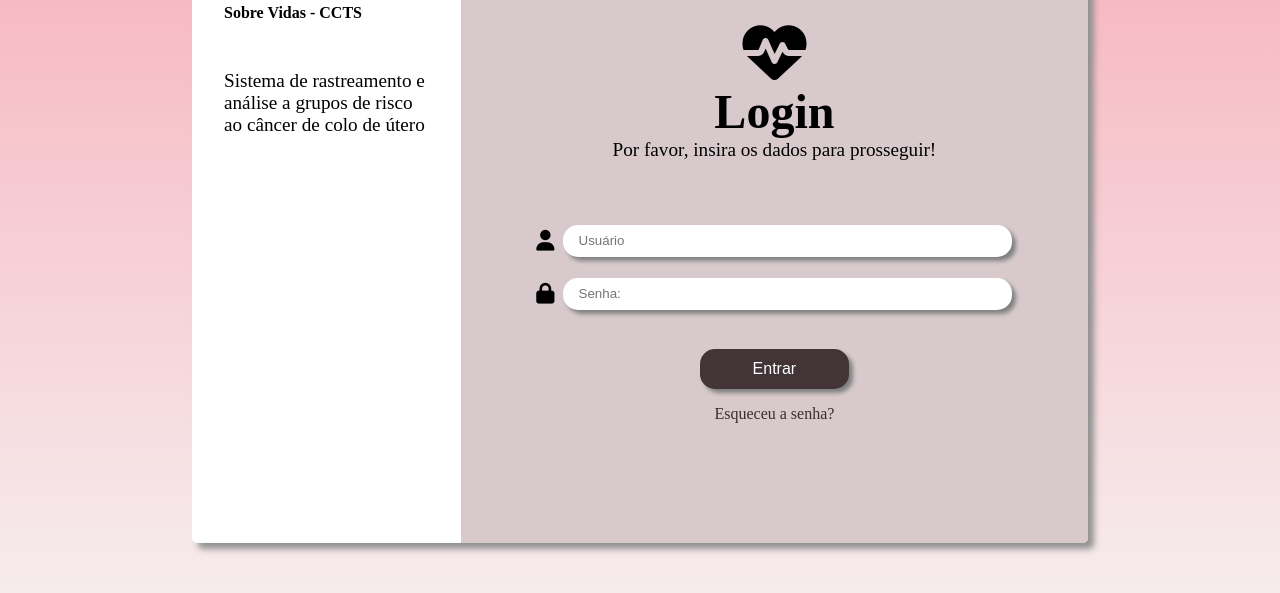
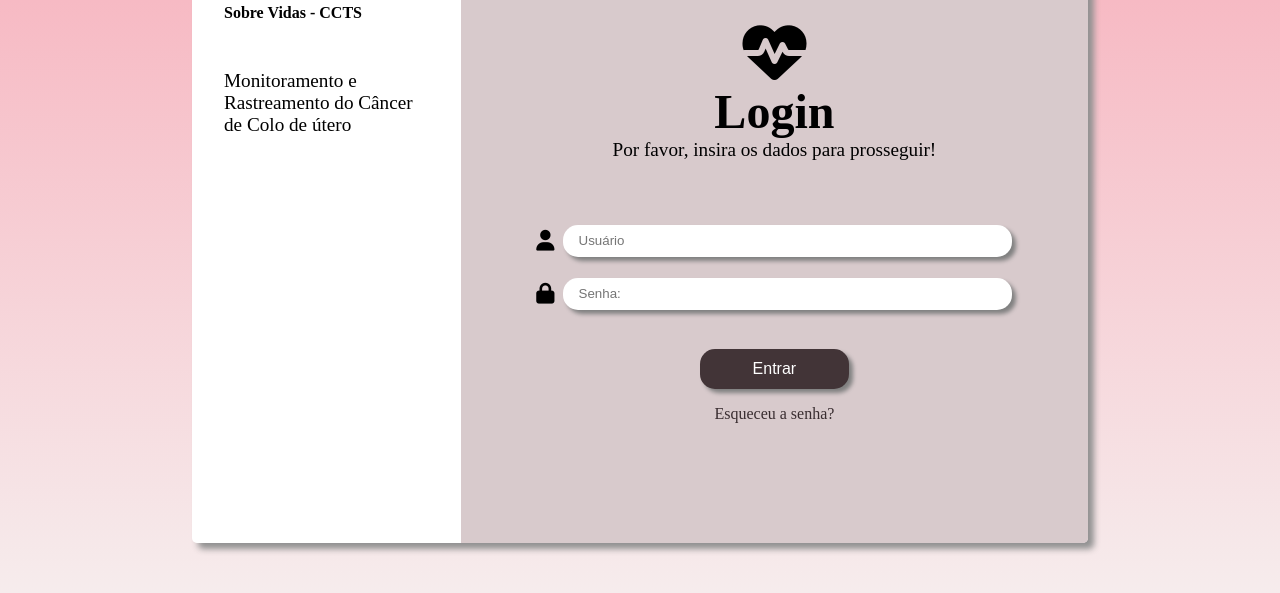
Before and after one commit to FineiasAntonio/Avengers-Assembly, a plain HTML site: page frontend/auth/LoginPagina.html in a window 1280 px wide. Shown: the part 177-770 px from the top of the page. Drawn offline with Linux system fonts and the light colour scheme; a web font is replaced by a local one.

Commit message:
Modificação descrição do sistema

```diff
--- a/frontend/auth/LoginPagina.html
+++ b/frontend/auth/LoginPagina.html
@@ -19,8 +19,7 @@
                 <h3 id="sobreVidas">Sobre Vidas - CCTS</h3>
             </div>
             <p id="descricao">
-                Sistema de rastreamento e análise a grupos
-                de risco ao câncer de colo de útero
+                Monitoramento e Rastreamento do Câncer de Colo de útero
             </p>
         </div>
         <div class="login">
```
